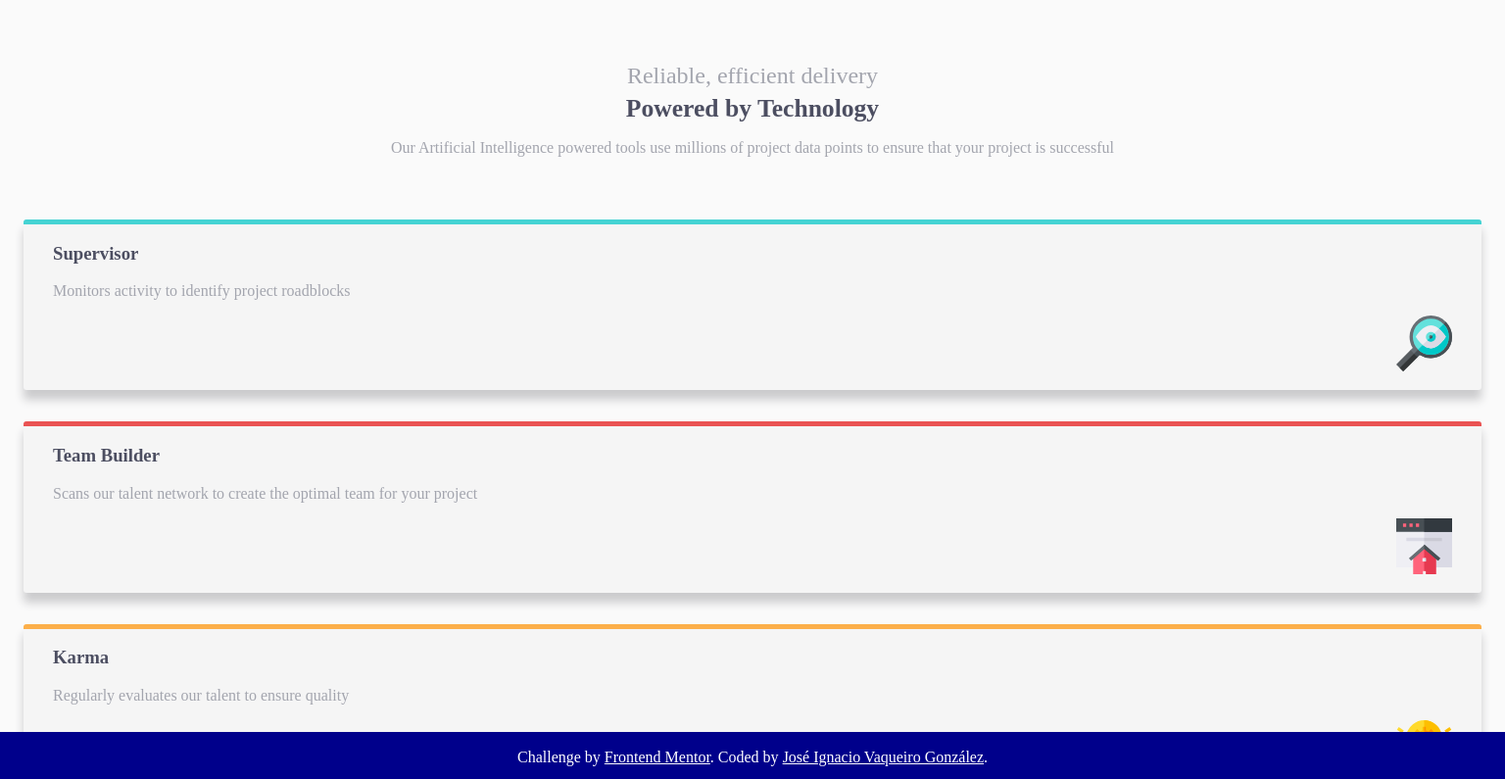
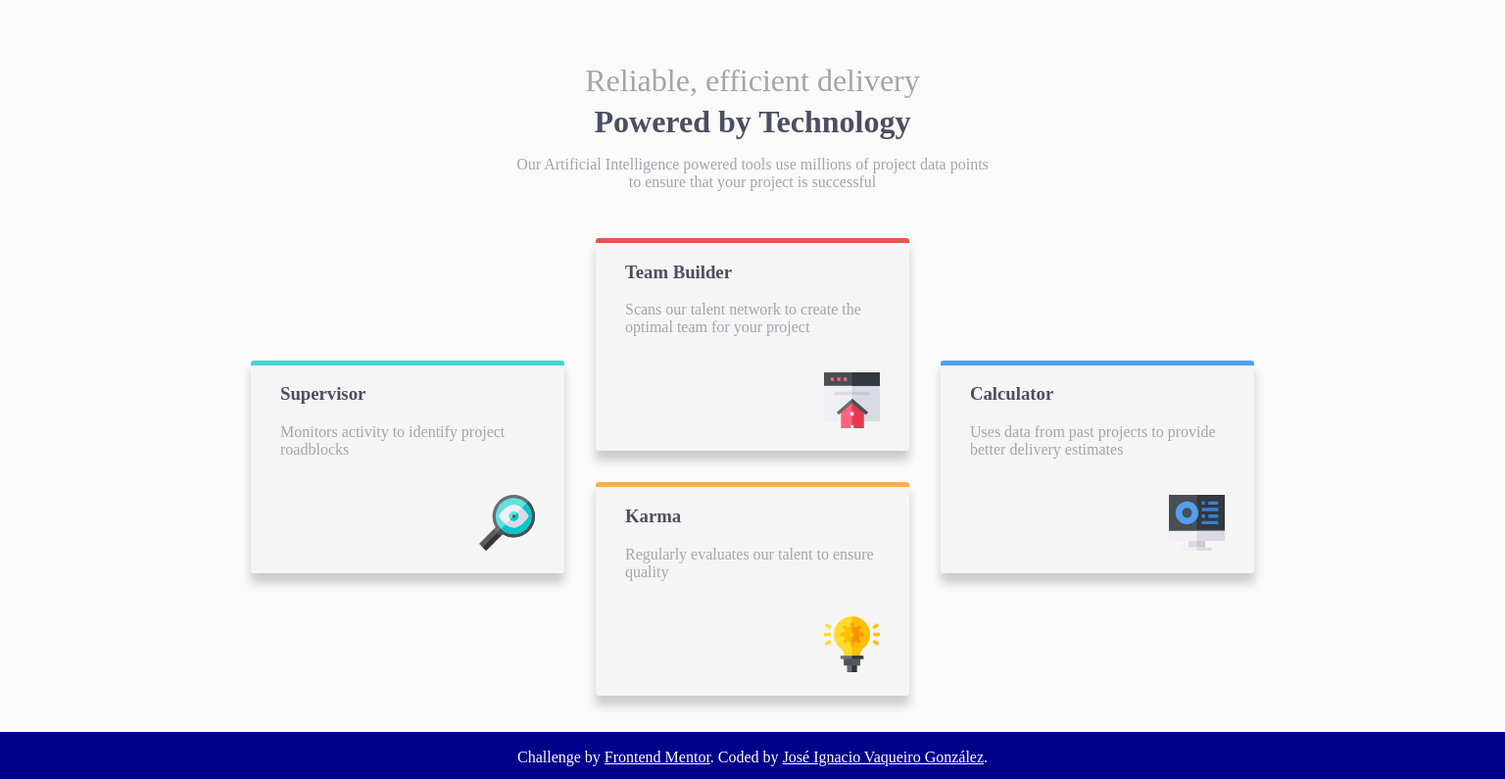
Before and after one commit to jignaciovg/four-card-feature-section-challenge, a plain HTML site: page index.html in a window 1536 px wide. Shown: the top 795 px of the page at 98% size. Drawn offline with Linux system fonts and the light colour scheme.

Commit message:
css desktop version finished

```diff
--- a/css/style.css
+++ b/css/style.css
@@ -115,5 +115,54 @@ footer p a{
 }
 
 @media(min-width:1440px){
+    .FirstContent{
+        width: 100%;
+        margin-left: 0;
+        margin-right: 0;
+        margin-bottom: 2rem;
+    }
+    .FirstContent p{
+        text-align: center;
+        margin-left: 32rem;
+        margin-right: 32rem;
+    }
+    .ti{
+        font-size: 32px;
+    }
+
+    h2.sub{
+        font-size: 32px;
+    }
+
+    .SecondContent{
+        width: 100%;
+        margin: 0;
+    }
+    .container-card{
+        width: 100%;
+        display: flex;
+
+        justify-content: center;
+        margin: 0;
+        margin-bottom: 4rem;
+    }
+    .card img{
+        margin-top: 1.3rem;
+        margin-bottom: 1.2rem;;
+    }
+    .card{
+        width: 320px;
+        margin-top: 1rem;
+        margin-right: 1rem;
+        margin-left: 1rem;
+    }
+    .left{
+        display: inline-block;
+        align-self: center;
+    }
+    .right{
+        display: inline-block;
+        align-self: center;
+    }
 
 }
--- a/index.html
+++ b/index.html
@@ -19,13 +19,13 @@
 
     <div class="FirstContent">
         <p class="light-text ti">Reliable, efficient delivery</p>
-        <h2 class="bold-text">Powered by Technology</h2>
+        <h2 class="bold-text sub">Powered by Technology</h2>
         <p class="light-text content">Our Artificial Intelligence powered tools use millions of project data points to ensure that your project is successful</p>
     </div>
 
     <div class="SecondContent">
-
         <div class="container-card">
+            <div class="left">
             <div class="card">
                 <div class="border-card border-color-supervisor"></div>
                 <div class="info">
@@ -36,7 +36,9 @@
                     <img src="images/icon-supervisor.svg">
                 </div>
             </div>
+            </div>
 
+            <div class="center">
             <div class="card">
                 <div class="border-card border-color-team"></div>
                 <div class="info">
@@ -47,8 +49,7 @@
                     <img src="images/icon-team-builder.svg">
                 </div>
             </div>
-
-            <div class="card">
+                <div class="card">
                 <div class="border-card border-color-karma"></div>
                 <div class="info">
                     <h3 class="bold-text">Karma</h3>
@@ -58,7 +59,9 @@
                     <img src="images/icon-karma.svg">
                 </div>
             </div>
+            </div>
 
+            <div class="right">
             <div class="card">
                 <div class="border-card border-color-calculator"></div>
                 <div class="info">
@@ -68,6 +71,7 @@
                 <div class="image">
                     <img src="images/icon-calculator.svg">
                 </div>
+            </div>
             </div>
 
         </div>
```
